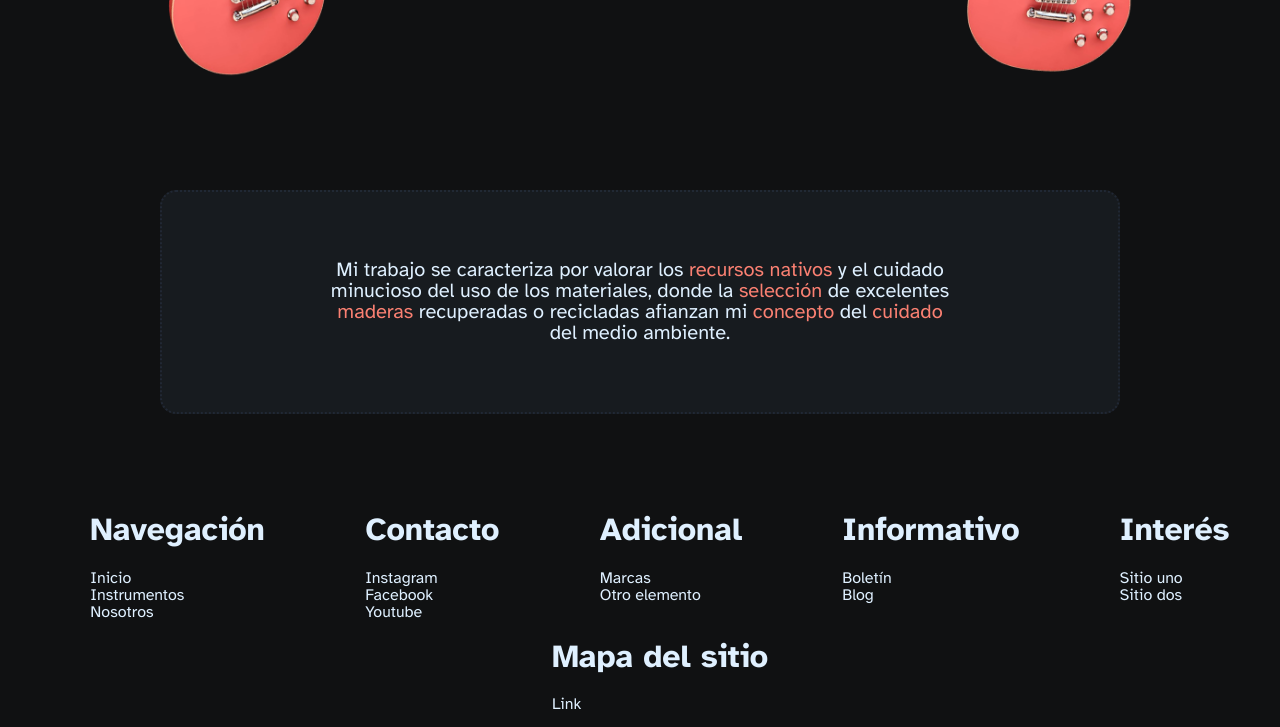
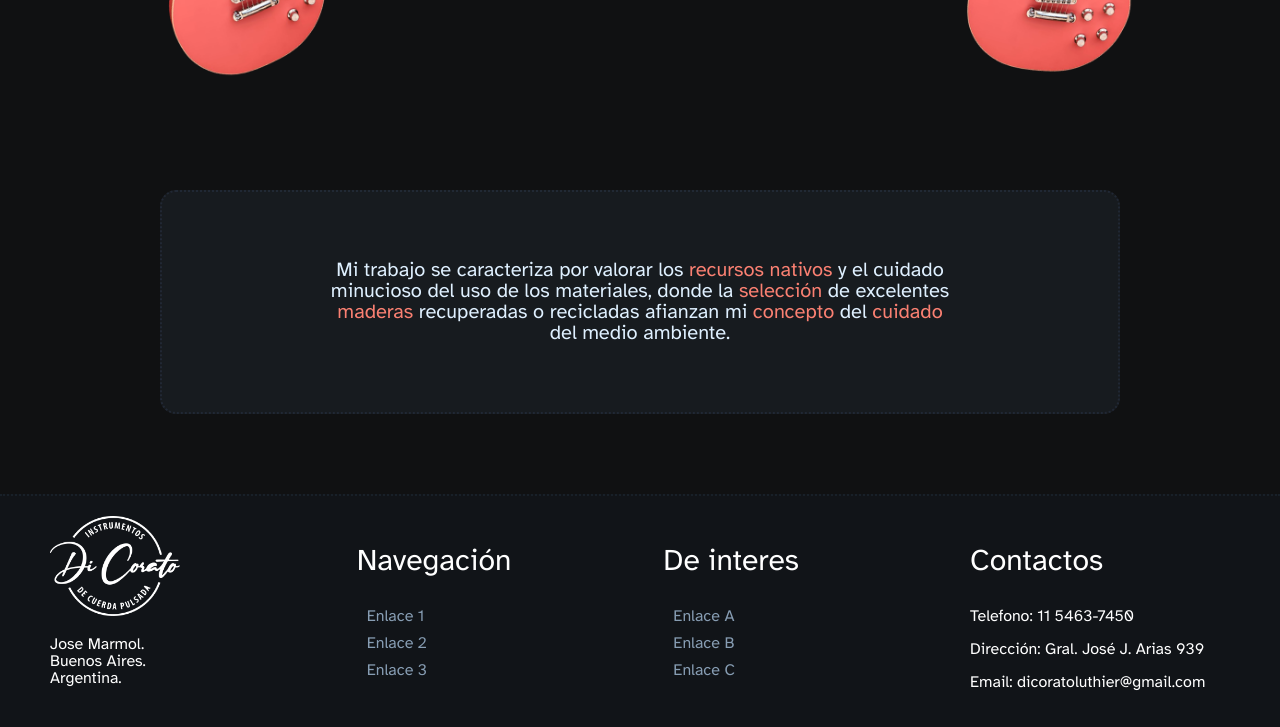
Before and after one commit to GRAMAPHENIA/luthier-dicorato, an Astro site: page / in a window 1280 px wide. Shown: the part 548-1275 px from the top of the page. Built offline with nearby package versions, Linux system fonts and the light colour scheme; Astro itself is replaced by a stand-in of ours.

Commit message:
changes-footer

```diff
--- a/src/components/Footer.astro
+++ b/src/components/Footer.astro
@@ -1,58 +1,90 @@
 <footer>
+  <div class="container">
+    <section class="column">
+      <!-- <h3>Di corato Luthier</h3> -->
+      <img src="/logos/logo.png" alt="" />
+      <p>Jose Marmol. <br />Buenos Aires. <br />Argentina.</p>
+    </section>
+    <section class="column">
+      <h3>Navegación</h3>
       <ul>
-      <li><h1>Navegación</h1></li>
-      <li>Inicio</li>
-      <li>Instrumentos</li>
-      <li>Nosotros</li>
+        <li><a href="#">Enlace 1</a></li>
+        <li><a href="#">Enlace 2</a></li>
+        <li><a href="#">Enlace 3</a></li>
       </ul>
-
+    </section>
+    <section class="column">
+      <h3>De interes</h3>
       <ul>
-      <li><h1>Contacto</h1></li>
-      <li>Instagram</li>
-      <li>Facebook</li>
-      <li>Youtube</li>
+        <li><a href="#">Enlace A</a></li>
+        <li><a href="#">Enlace B</a></li>
+        <li><a href="#">Enlace C</a></li>
       </ul>
-
-    <ul>
-      <li><h1>Adicional</h1></li>
-      <li>Marcas</li>
-      <li>Otro elemento</li>
-    </ul>
-
-    <ul>
-      <li><h1>Informativo</h1></li>
-      <li>Boletín</li>
-      <li>Blog</li>
-    </ul>
-
-    <ul>
-      <li><h1>Interés</h1></li>
-      <li>Sitio uno</li>
-      <li>Sitio dos</li>
-    </ul>
-
-    <ul>
-      <li><h1>Mapa del sitio</h1></li>
-      <li>Link</li>
-    </ul>
+    </section>
+    <section class="column">
+      <h3>Contactos</h3>
+      <p>Telefono: 11 5463-7450</p>
+      <p>Dirección: Gral. José J. Arias 939</p>
+      <p>Email: dicoratoluthier@gmail.com</p>
+    </section>
+  </div>
 </footer>
 
 <style>
   footer {
+    background-color: #12161bb4;
+    color: #fff;
+    padding: 20px;
+    border-top: 2px dotted #1c262fb4;
+  }
+
+  .container {
+    max-width: 1200px;
+    margin: 0 auto;
     display: flex;
-      justify-content: space-evenly;
+    justify-content: space-between;
     flex-wrap: wrap;
-      margin: 0;
+  }
+
+  .column {
+    flex: 0 0 calc(25% - 40px);
+    padding: 0 10px;
+  }
+
+  h3 {
+    font-size: 30px;
+    font-weight: 400;
   }
 
   ul {
     display: flex;
     flex-direction: column;
-      margin: 0;
+    list-style: none;
+    padding: 0;
   }
 
   li {
-        margin: 0;
+    margin-bottom: 10px;
+  }
+
+  a {
+    color: #879db3;
+    text-decoration: none;
+  }
+
+  img {
+    height: 100px;
+  }
+
+  @media (max-width: 768px) {
+    .container {
+      flex-direction: column;
+    }
+
+    .column {
+      flex: 0 0 100%;
+      margin-bottom: 20px;
+      text-align: center;
+    }
   }
 </style>
-</footer>
```
Lines whose indentation alone changed are shown as unchanged.
